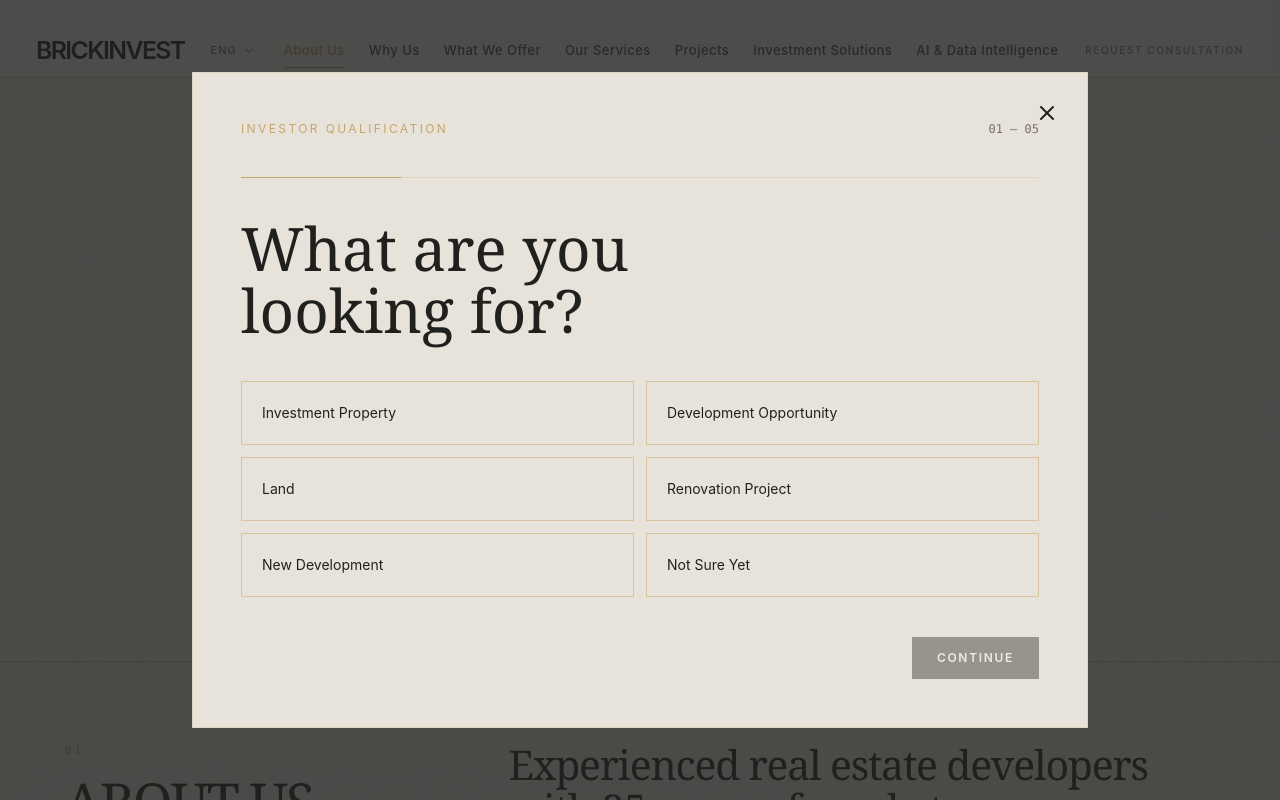
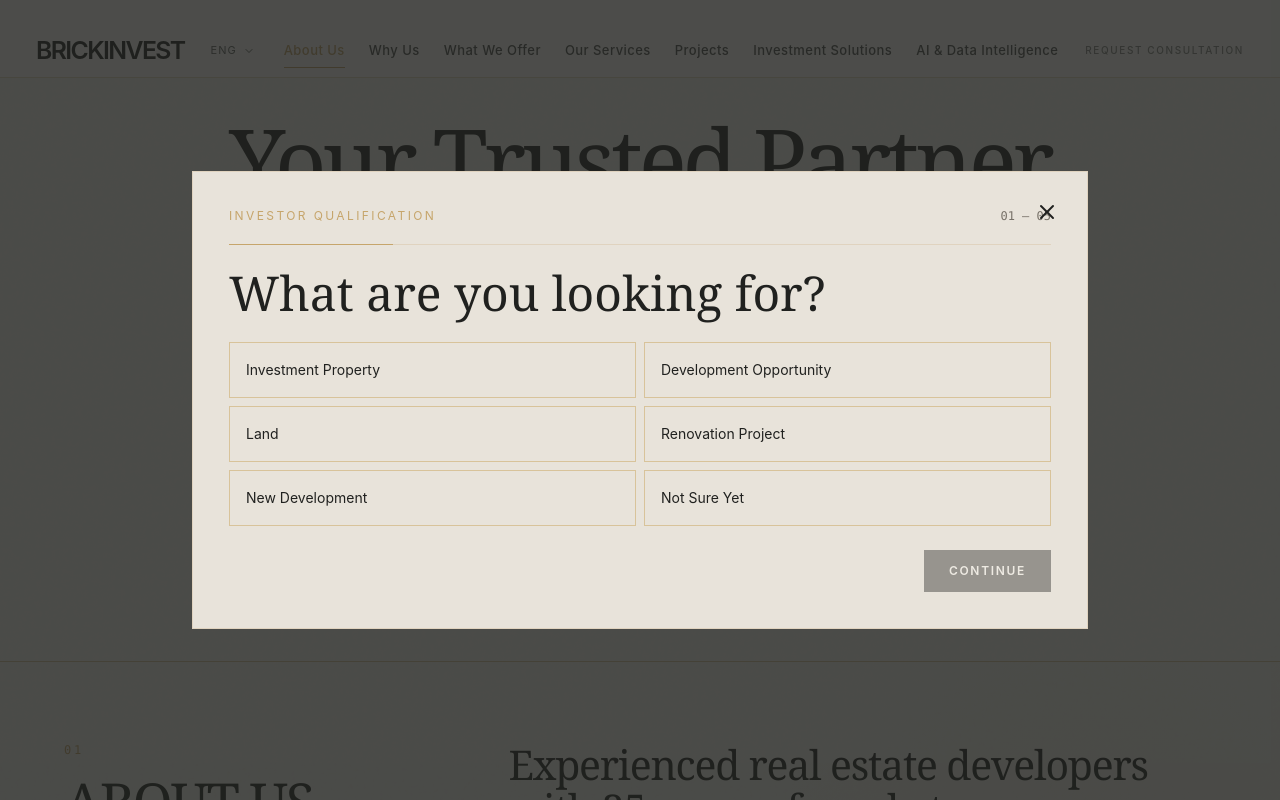
Before and after one commit to zdazix/brickinvest, a React (Vite) app in the folder app-1/: page / in a window 1280 px wide. Both pictures are taken after a click on the button "REQUEST EXCLUSIVE ADVICE". Shown: the top 800 px of the page. Built offline with nearby package versions, Linux system fonts and the light colour scheme.

Commit message:
Perform a FINAL UX POLISH of ONLY the existing Investment Qualification Quiz.
Amazi-Operation-Id: task:5f24778c-0aed-4383-ba25-dadb610a63ef
Amazi-Operation-Payload: a5e174a2c8dfb04d09358da549d5d662322f22fa2d6605fce5669c41890ee232

```diff
--- a/app-1/src/pages/home/components/HeroSection.tsx
+++ b/app-1/src/pages/home/components/HeroSection.tsx
@@ -137,7 +137,7 @@ const InvestorQuiz = ({ onClose }: { readonly onClose: () => void }) => {
       aria-modal="true"
       aria-label="Investor qualification"
     >
-      <div className="relative flex max-h-dvh min-h-dvh w-full max-w-4xl flex-col overflow-auto border-primary/25 bg-secondary p-6 text-secondary-foreground sm:max-h-[min(800px,calc(100dvh-2rem))] sm:min-h-0 sm:border sm:p-12">
+      <div className="relative flex max-h-dvh min-h-dvh w-full max-w-4xl flex-col overflow-auto border-primary/25 bg-secondary p-5 text-secondary-foreground sm:max-h-[90dvh] sm:min-h-0 sm:border sm:p-9">
         <button
           aria-label="Close qualification"
           className="absolute top-5 right-5 p-2"
@@ -164,7 +164,7 @@ const InvestorQuiz = ({ onClose }: { readonly onClose: () => void }) => {
           </div>
         ) : (
           <>
-            <div className="mb-10 flex items-center justify-between">
+            <div className="mb-5 flex items-center justify-between">
               <p className="text-xs tracking-[0.2em] text-primary uppercase">
                 {t("qualification")}
               </p>
@@ -172,7 +172,7 @@ const InvestorQuiz = ({ onClose }: { readonly onClose: () => void }) => {
                 {isContact ? "CONTACT" : `0${step + 1} — 05`}
               </p>
             </div>
-            <div className="mb-10 h-px w-full bg-primary/25">
+            <div className="mb-6 h-px w-full bg-primary/25">
               <div
                 className="h-px bg-primary transition-[width] duration-300"
                 style={{
@@ -182,13 +182,13 @@ const InvestorQuiz = ({ onClose }: { readonly onClose: () => void }) => {
             </div>
             {!isContact ? (
               <>
-                <h2 className="max-w-2xl font-primary text-4xl leading-[1.02] sm:text-6xl">
+                <h2 className="max-w-2xl font-primary text-4xl leading-[1.02] sm:text-5xl">
                   {questions[step][0]}
                 </h2>
-                <div className="mt-10 grid gap-3 sm:grid-cols-2">
+                <div className="mt-6 grid gap-2 sm:grid-cols-2">
                   {questions[step].slice(1).map((answer) => (
                     <button
-                      className={`group flex min-h-16 items-center justify-between border px-5 text-left text-sm transition-[background-color,border-color] duration-250 ${((answers[step] as string[] | string | undefined) ?? []).toString().includes(answer) ? "border-primary bg-primary/15" : "border-border hover:border-primary hover:bg-surface/50"}`}
+                      className={`group flex min-h-14 items-center justify-between border px-4 text-left text-sm transition-[background-color,border-color] duration-250 ${((answers[step] as string[] | string | undefined) ?? []).toString().includes(answer) ? "border-primary bg-primary/15" : "border-border hover:border-primary hover:bg-surface/50"}`}
                       key={answer}
                       onClick={() => choose(answer)}
                     >
@@ -197,7 +197,7 @@ const InvestorQuiz = ({ onClose }: { readonly onClose: () => void }) => {
                     </button>
                   ))}
                 </div>
-                <div className="mt-10 flex items-center justify-between gap-4">
+                <div className="mt-6 flex items-center justify-between gap-4">
                   <button
                     className="flex items-center gap-2 text-xs tracking-[0.12em] text-foreground/60 uppercase transition-colors hover:text-primary disabled:invisible"
                     disabled={step === 0}
@@ -222,14 +222,14 @@ const InvestorQuiz = ({ onClose }: { readonly onClose: () => void }) => {
               </>
             ) : (
               <>
-                <h2 className="max-w-2xl font-primary text-4xl leading-[1.02] sm:text-6xl">
+                <h2 className="max-w-2xl font-primary text-3xl leading-[1.02] sm:text-5xl">
                   RECEIVE YOUR PRIVATE INVESTMENT SELECTION
                 </h2>
-                <p className="mt-6 max-w-2xl text-base leading-7 text-foreground/70">
+                <p className="mt-4 max-w-2xl text-base leading-6 text-foreground/70">
                   Leave your details and our team will review your requirements
                   and contact you with relevant opportunities.
                 </p>
-                <div className="mt-10 grid gap-5 sm:grid-cols-2">
+                <div className="mt-6 grid gap-4 sm:grid-cols-2">
                   <label className="text-xs tracking-[0.12em] uppercase">
                     {t("firstName")}
                     <input
@@ -260,7 +260,7 @@ const InvestorQuiz = ({ onClose }: { readonly onClose: () => void }) => {
                     />
                   </label>
                 </div>
-                <label className="mt-8 flex gap-3 text-sm text-foreground/70">
+                <label className="mt-5 flex gap-3 text-sm leading-5 text-foreground/70">
                   <input
                     checked={Boolean(answers.consent)}
                     type="checkbox"
@@ -272,7 +272,7 @@ const InvestorQuiz = ({ onClose }: { readonly onClose: () => void }) => {
                   opportunities and updates.
                 </label>
                 <button
-                  className="mt-8 w-full bg-foreground px-6 py-5 text-xs tracking-[0.14em] text-background transition-[background-color,color,transform] duration-250 ease-out hover:bg-primary hover:text-primary-foreground focus-visible:ring-2 focus-visible:ring-primary focus-visible:ring-offset-2 active:translate-y-px disabled:opacity-60"
+                  className="mt-5 w-full bg-foreground px-6 py-4 text-xs tracking-[0.14em] text-background transition-[background-color,color,transform] duration-250 ease-out hover:bg-primary hover:text-primary-foreground focus-visible:ring-2 focus-visible:ring-primary focus-visible:ring-offset-2 active:translate-y-px disabled:opacity-60"
                   disabled={status === "sending"}
                   onClick={(event) => {
                     event.preventDefault();
@@ -282,7 +282,7 @@ const InvestorQuiz = ({ onClose }: { readonly onClose: () => void }) => {
                   {status === "sending" ? "SENDING…" : "SUBMIT REQUEST"}
                 </button>
                 <button
-                  className="mt-6 self-start text-xs tracking-[0.12em] text-muted-foreground uppercase transition-colors hover:text-primary"
+                  className="mt-4 self-start text-xs tracking-[0.12em] text-muted-foreground uppercase transition-colors hover:text-primary"
                   onClick={() => setStep((current) => current - 1)}
                   type="button"
                 >
```
